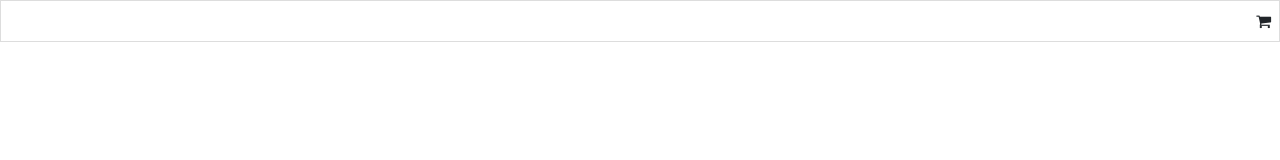
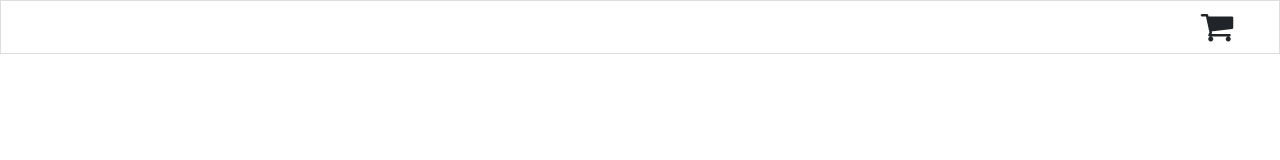
Before and after one commit to qwenzo/cart-angular, an Angular app: page / in a window 1280 px wide. Shown: the top 160 px of the page. Built offline with nearby package versions, Linux system fonts and the light colour scheme.

Commit message:
adding margin and size to the cart icon

```diff
--- a/src/app/components/header/header.component.css
+++ b/src/app/components/header/header.component.css
@@ -1,3 +1,12 @@
 .headerContainer{
     border:1px solid #ddd
 }
+
+.cartIconContainer{
+    margin-right: 3%
+
+}
+
+.cartIcon{
+    font-size: 35px
+}
--- a/src/app/components/header/header.component.html
+++ b/src/app/components/header/header.component.html
@@ -1,5 +1,5 @@
 <div class="align-items-center  d-flex flex-row-reverse p-2 headerContainer">
-  <div>
-      <i class="fa fa-shopping-cart"></i>
+  <div class="cartIconContainer">
+      <i class="cartIcon fa fa-shopping-cart"></i>
   </div>
 </div>
```
